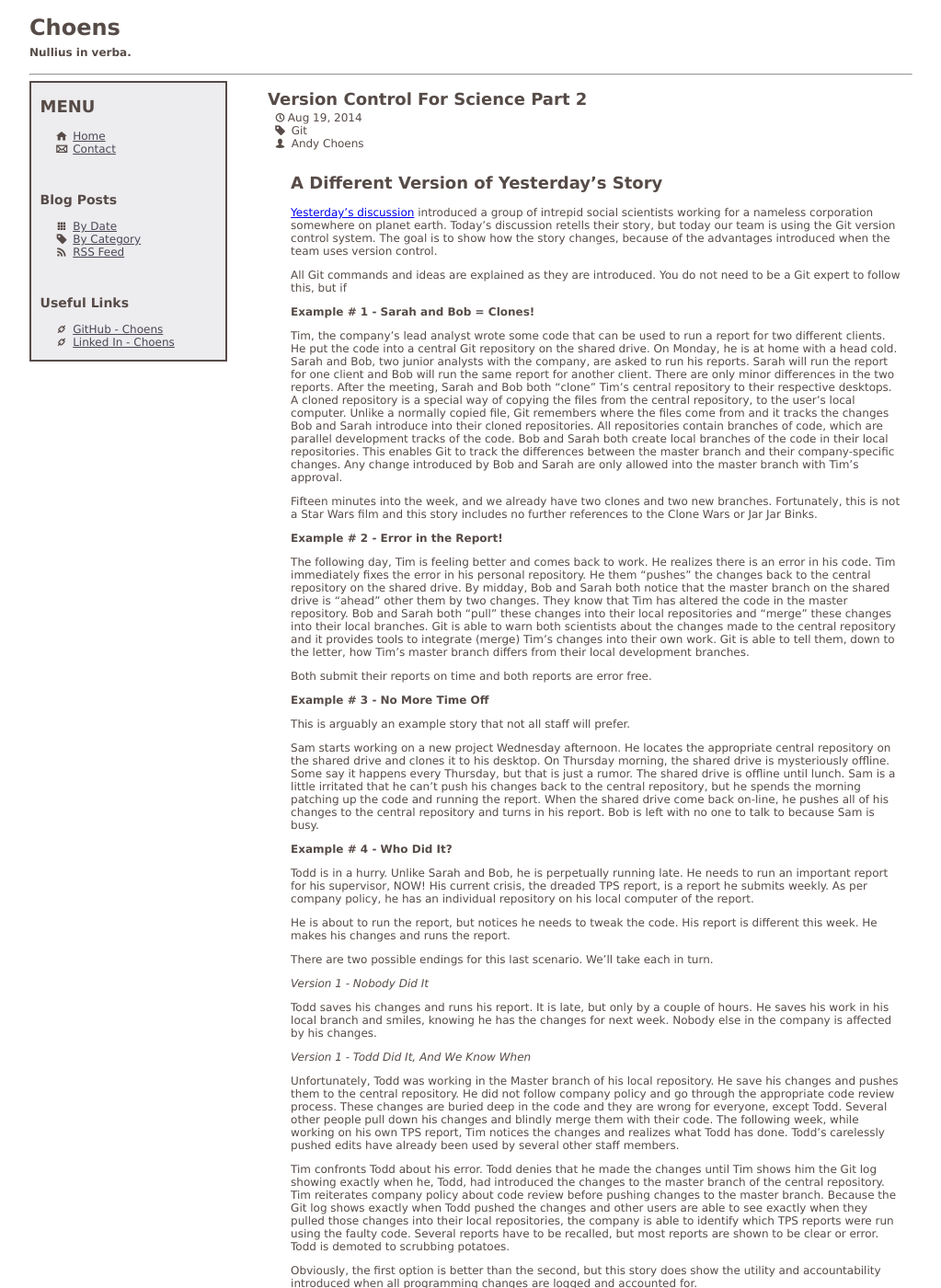
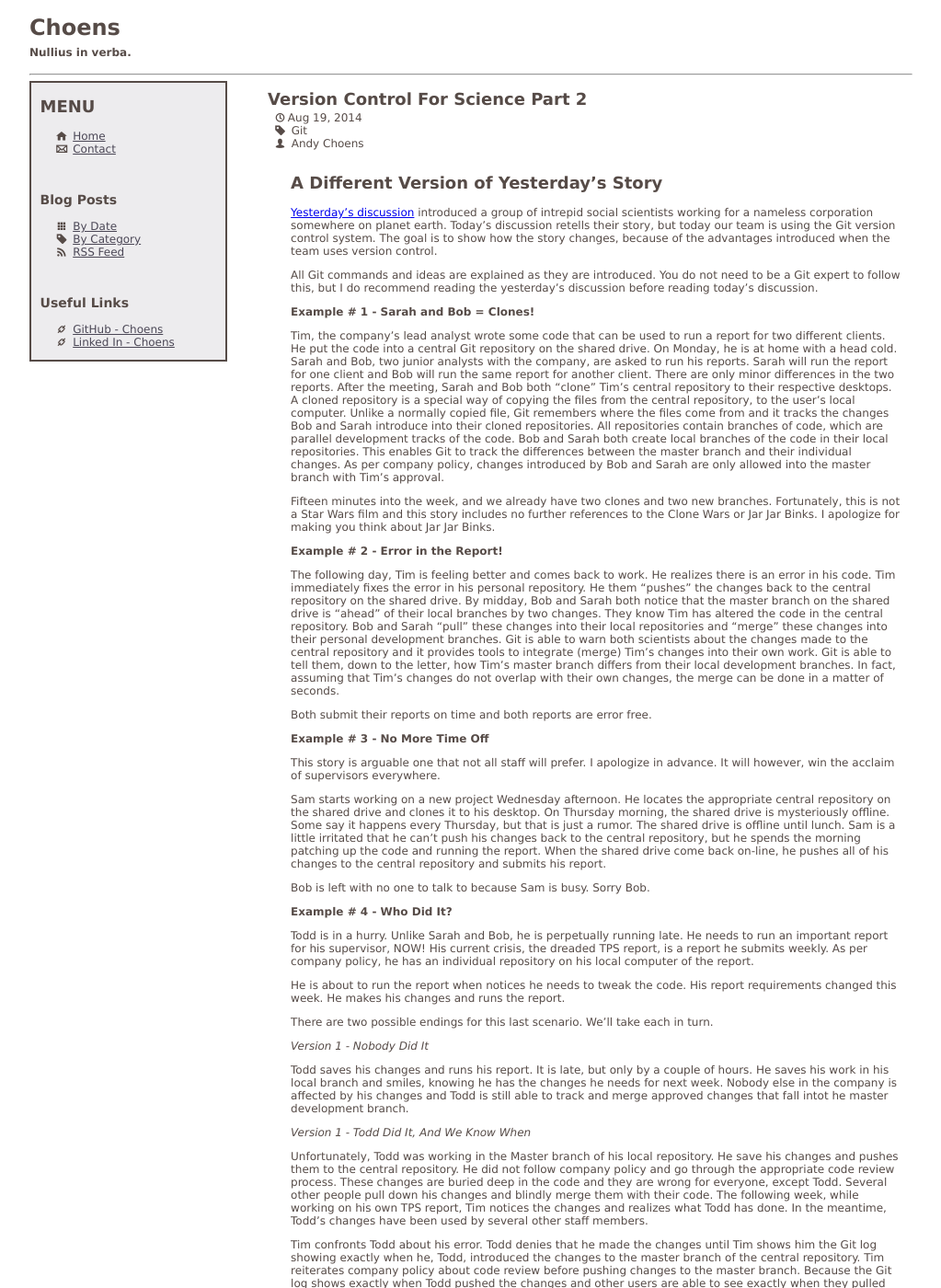
Before and after one commit to Choens/choens.github.io, a Jekyll site: the page built from _posts/2014-08-19-Version-Control-For-Science-Part-2.md, in a window 1280 px wide and 1400 px high. Shown: the whole window at 92% size, without its empty margins (26-1049 px from the left). Built offline with Jekyll 4.4.1, drawn with Linux system fonts in a browser that asks for light colours; some of the changed text lies outside the part shown.

Commit message:
Revisions, introduces the lingua franca of science theme.

```diff
--- a/_posts/2014-08-19-Version-Control-For-Science-Part-2.md
+++ b/_posts/2014-08-19-Version-Control-For-Science-Part-2.md
@@ -19,7 +19,8 @@ control system. The goal is to show how the story changes, because of
 the advantages introduced when the team uses version control.
 
 All Git commands and ideas are explained as they are introduced. You
-do not need to be a Git expert to follow this, but if
+do not need to be a Git expert to follow this, but I do recommend
+reading the yesterday's discussion before reading today's discussion.
 
 **Example # 1 - Sarah and Bob = Clones!**
 
@@ -38,14 +39,14 @@ changes Bob and Sarah introduce into their cloned repositories. All
 repositories contain branches of code, which are parallel development
 tracks of the code. Bob and Sarah both create local branches of the
 code in their local repositories. This enables Git to track the
-differences between the master branch and their company-specific
-changes. Any change introduced by Bob and Sarah are only allowed into
+differences between the master branch and their individual
+changes. As per company policy, changes introduced by Bob and Sarah are only allowed into
 the master branch with Tim's approval.
 
 Fifteen minutes into the week, and we already have two
 clones and two new branches. Fortunately, this is not a Star Wars film
 and this story includes no further references to the Clone Wars or Jar
-Jar Binks.
+Jar Binks. I apologize for making you think about Jar Jar Binks.
 
 **Example # 2 - Error in the Report!**
 
@@ -53,21 +54,24 @@ The following day, Tim is feeling better and comes back to work. He
 realizes there is an error in his code. Tim immediately fixes the
 error in his personal repository. He them "pushes" the changes back to
 the central repository on the shared drive. By midday, Bob and Sarah
-both notice that the master branch on the shared drive is "ahead"
-other them by two changes. They know that Tim has altered the code in
-the master repository. Bob and Sarah both "pull" these changes into
-their local repositories and "merge" these changes into their local
-branches. Git is able to warn both scientists about the changes made
-to the central repository and it provides tools to integrate (merge)
-Tim's changes into their own work. Git is able to tell them, down to
-the letter, how Tim's master branch differs from their local
-development branches.
+both notice that the master branch on the shared drive is "ahead" of
+their local branches by two changes. They know Tim has altered the
+code in the central repository. Bob and Sarah "pull" these changes
+into their local repositories and "merge" these changes into their
+personal development branches. Git is able to warn both scientists
+about the changes made to the central repository and it provides tools
+to integrate (merge) Tim's changes into their own work. Git is able to
+tell them, down to the letter, how Tim's master branch differs from
+their local development branches. In fact, assuming that Tim's changes
+do not overlap with their own changes, the merge can be done in a
+matter of seconds.
 
 Both submit their reports on time and both reports are error free.
 
 **Example # 3 - No More Time Off**
 
-This is arguably an example story that not all staff will prefer.
+This story is arguable one that not all staff will prefer. I apologize
+in advance. It will however, win the acclaim of supervisors everywhere.
 
 Sam starts working on a new project Wednesday afternoon. He locates
 the appropriate central repository on the shared drive and clones it
@@ -77,8 +81,9 @@ rumor. The shared drive is offline until lunch. Sam is a little
 irritated that he can't push his changes back to the central
 repository, but he spends the morning patching up the code and running
 the report. When the shared drive come back on-line, he pushes all of
-his changes to the central repository and turns in his report. Bob is
-left with no one to talk to because Sam is busy.
+his changes to the central repository and submits his report.
+
+Bob is left with no one to talk to because Sam is busy. Sorry Bob.
 
 **Example # 4 - Who Did It?**
 
@@ -88,9 +93,9 @@ His current crisis, the dreaded TPS report, is a report he submits
 weekly. As per company policy, he has an individual repository on his
 local computer of the report.
 
-He is about to run the report, but notices he needs to tweak the
-code. His report is different this week. He makes his changes and runs
-the report.
+He is about to run the report when notices he needs to tweak the
+code. His report requirements changed this week. He makes his changes
+and runs the report.
 
 There are two possible endings for this last scenario. We'll take each
 in turn.
@@ -99,8 +104,9 @@ _Version 1 - Nobody Did It_
 
 Todd saves his changes and runs his report. It is late, but only by a
 couple of hours. He saves his work in his local branch and smiles,
-knowing he has the changes for next week. Nobody else in the company
-is affected by his changes.
+knowing he has the changes he needs for next week. Nobody else in the
+company is affected by his changes and Todd is still able to track and
+merge approved changes that fall intot he master development branch.
 
 _Version 1 - Todd Did It, And We Know When_
 
@@ -111,23 +117,24 @@ appropriate code review process. These changes are buried deep in the
 code and they are wrong for everyone, except Todd. Several other
 people pull down his changes and blindly merge them with their
 code. The following week, while working on his own TPS report, Tim
-notices the changes and realizes what Todd has done. Todd's carelessly
-pushed edits have already been used by several other staff members.
+notices the changes and realizes what Todd has done. In the meantime,
+Todd's changes have been used by several other staff members.
 
 Tim confronts Todd about his error. Todd denies that he made the
 changes until Tim shows him the Git log showing exactly when he, Todd,
-had introduced the changes to the master branch of the central
+introduced the changes to the master branch of the central
 repository. Tim reiterates company policy about code review before
 pushing changes to the master branch. Because the Git log shows
 exactly when Todd pushed the changes and other users are able to see
 exactly when they pulled those changes into their local repositories,
 the company is able to identify which TPS reports were run using the
 faulty code. Several reports have to be recalled, but most reports are
-shown to be clear or error. Todd is demoted to scrubbing potatoes.
+shown to be clear of the error. Todd is demoted to scrubbing potatoes.
 
-Obviously, the first option is better than the second, but this story
-does show the utility and accountability introduced when all
-programming changes are logged and accounted for.
+Obviously, anyone reading this named Todd will prefer the first
+scenario. But it is important to understand the utility and
+accountability introduced when all programming changes are logged and
+accounted for.
 
 ## Version Control - The Solution
 
@@ -142,22 +149,33 @@ occasionally talking loudly on the phone.
 Professional programmers use version control because it prevents
 problems and when problems do occur, it helps untangle the mess. The
 scenarios presented here all focus on disaster prevention. It would be
-equally easy to write four stories where using version control doesn't save
-the day, but it makes getting the work done a lot easier.
+equally easy to write four stories demonstrating how the power and
+logging capabilities make it easy to maintain multiple branches of a
+code base, in a single repository or how changes can be easily merged
+across multiple developers.
 
-Science is complex. Programming is complex. We use tools to manage the
-scientific complexity such as statistics and models that simplify
-complex interactions to simple, well understood parameters. It is
-equally logical to use tools to manage the complexity of the source
-code.
+Science is complex. Programming is complex. We use tools to manage
+this complexity such as statistics and models that simplify complex
+interactions. It is equally logical to use tools to manage the
+complexity of the source code that is driving the science. In the days
+of Newton and Darwin, mathematics was the lingua franca of
+science. Today, the lingua franca of science is the source code.
 
-You can use version control with SAS, SQL, R, Python, SPSS, C, Java,
-Fortran, .Net, etc. If it is code, written in plain text, you can
-track it and manage it in version control. Any discussion of version
-control is separate from ongoing discussions about using SAS, R, SQL,
-Vertica, SPSS, etc. The language used is an implementation detail. It
-is an important detail, but version control is equally applicable
-across all languages.
+And I mean it. Show me the code. No code = No science. I belong to a
+generation of analysts who believe the source code is arguably more
+important than the fancy verbiage published in a journal. And that
+source code, which drives our understanding of the science, should be
+auditable.
+
+Fortuantely, you can use version control with SAS, SQL, R, Python,
+SPSS, C, Java, Fortran, .Net, etc. If it is code, written in plain
+text, you can track it and manage it in version control. Any
+discussion of version control is separate from ongoing discussions
+about using SAS, R, SQL, Vertica, SPSS, etc. The language used is an
+implementation detail. It is an important detail, but version control
+is applicable regardless of which tool is used. The only real
+exception to this is Excel and Word. These are not plain text and they
+are not easily or effectively tracked via version control.
 
 So there you have it. My pro version control diatribe, in two
 parts. Later in the week, I will discuss installation and how to use
```
